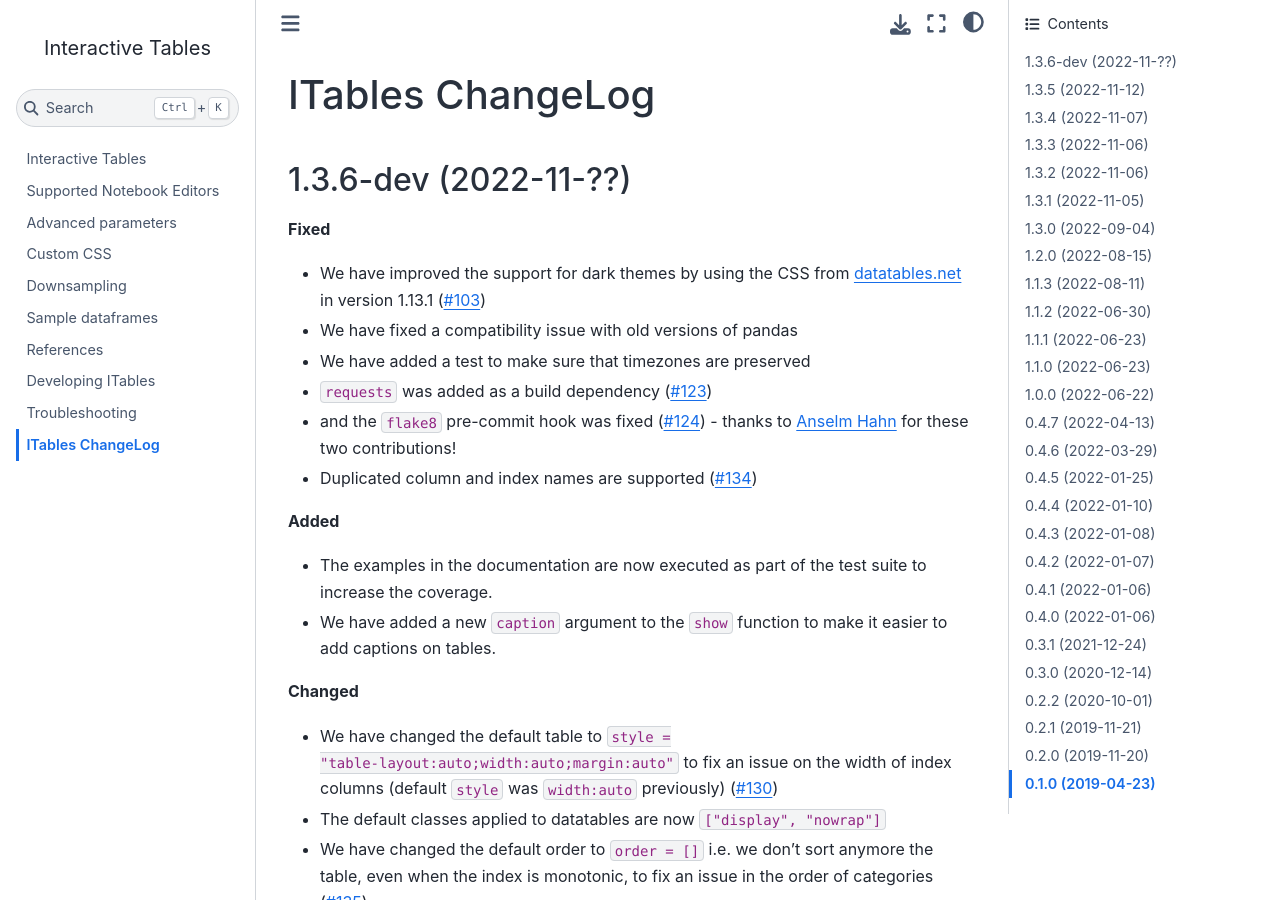
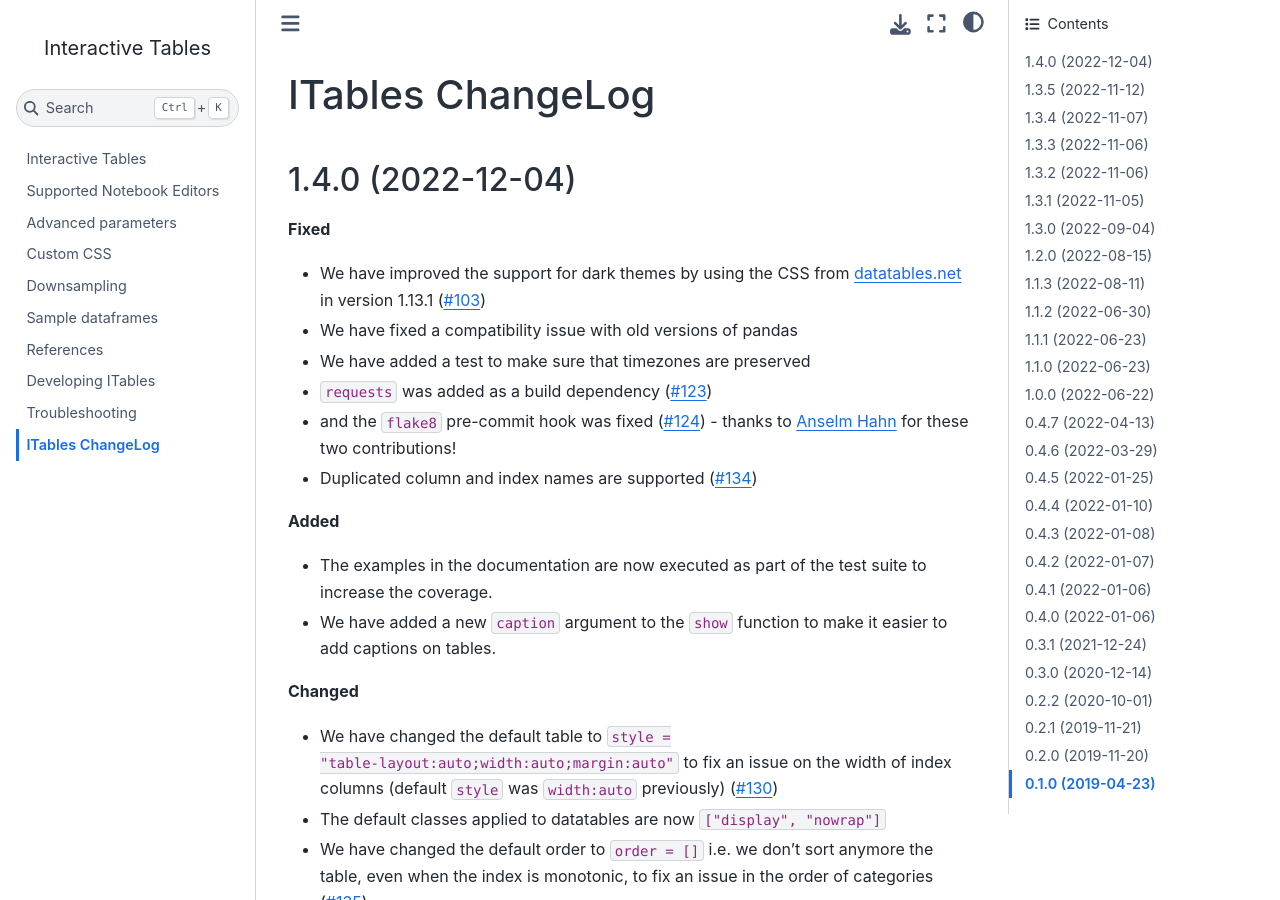
Before and after one commit to mwouts/itables, a Jupyter Book: the page built from docs/changelog.md, in a window 1280 px wide and 900 px high. Built offline with Jupyter Book 1.0.4 settings and Sphinx 7.4.7 and the Sphinx Book theme 1.1.4, drawn with Linux system fonts in a browser that asks for light colours.

Commit message:
Version 1.4.0

```diff
--- a/docs/changelog.md
+++ b/docs/changelog.md
@@ -1,7 +1,7 @@
 ITables ChangeLog
 =================
 
-1.3.6-dev (2022-11-??)
+1.4.0 (2022-12-04)
 ------------------
 
 **Fixed**
--- a/itables/version.py
+++ b/itables/version.py
@@ -1,3 +1,3 @@
 """ITables' version number"""
 
-__version__ = "1.3.6-dev"
+__version__ = "1.4.0"
```
